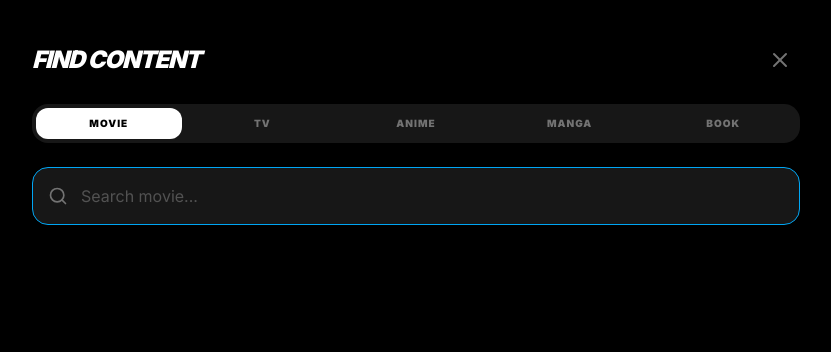
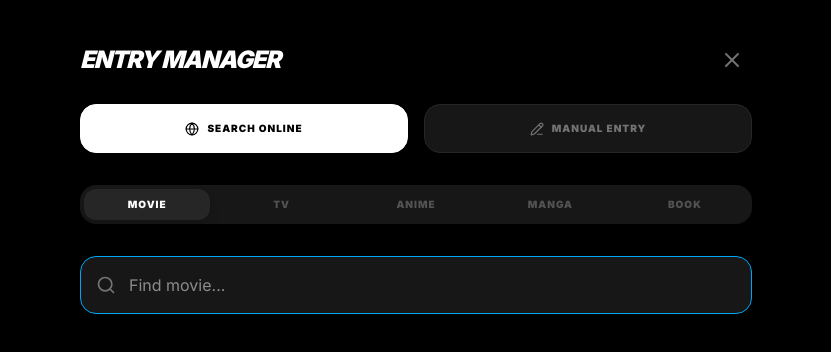
Before and after one commit to SwapnajXD/my-library, a Next.js app: page / in a window 1280 px wide. Both pictures are taken after a click on the button "ADD ENTRY". Shown: the top 352 px of the page, without its empty margins (224-1055 px from the left). Built offline with nearby package versions, Linux system fonts and the light colour scheme.

Commit message:
feat: added manual entry option to AddSearch modal

```diff
--- a/app/page.tsx
+++ b/app/page.tsx
@@ -1,10 +1,10 @@
 "use client";
 
-import { useState, useEffect } from "react";
+import { useState, useEffect, useMemo } from "react";
 import { useMediaStore } from "@/store/mediaStore";
 import { VaultCard, VaultDetailsModal, VaultEditModal } from "@/components/vault";
 import AddSearch from "@/components/search/AddSearch";
-import { Plus, LayoutGrid } from "lucide-react";
+import { Plus, LayoutGrid, X as CloseIcon } from "lucide-react";
 import { Media } from "@/types";
 
 export default function Page() {
@@ -13,8 +13,15 @@ export default function Page() {
   const [selectedItem, setSelectedItem] = useState<Media | null>(null);
   const [editingId, setEditingId] = useState<string | null>(null);
   const [isSearching, setIsSearching] = useState(false);
+  const [activeGenre, setActiveGenre] = useState<string | null>(null);
 
-  // Global ESC key listener for all modals
+  // Filter logic for the local library
+  const filteredMedia = useMemo(() => {
+    if (!activeGenre) return media;
+    return media.filter(item => item.genres?.includes(activeGenre));
+  }, [media, activeGenre]);
+
+  // Global ESC key listener for modal stacking
   useEffect(() => {
     const handleEsc = (e: KeyboardEvent) => {
       if (e.key === "Escape") {
@@ -27,42 +34,61 @@ export default function Page() {
     return () => window.removeEventListener("keydown", handleEsc);
   }, [editingId, selectedItem, isSearching]);
 
-  const handleSearchResultSelect = (newItem: Media) => {
-    addMedia(newItem);
-    setIsSearching(false);
-    setEditingId(newItem.id);
-  };
-
   return (
     <main className="min-h-screen bg-black text-white p-4 md:p-12">
       <div className="max-w-7xl mx-auto space-y-10">
 
-        {/* Header */}
+        {/* Header Section */}
         <header className="flex justify-between items-center border-b border-neutral-900 pb-8">
-          <div className="flex items-center gap-4">
-             <div className="p-3 bg-neutral-900 rounded-2xl text-sky-500">
-                <LayoutGrid size={24} />
+          <div className="flex items-center gap-6">
+             <div className="flex items-center gap-4">
+                <div className="p-3 bg-neutral-900 rounded-2xl text-sky-500">
+                   <LayoutGrid size={24} />
+                </div>
+                <h1 className="text-2xl md:text-3xl font-black tracking-tighter uppercase italic">VAULt</h1>
              </div>
-             <h1 className="text-2xl md:text-3xl font-black tracking-tighter uppercase italic">VAULt</h1>
+
+             {/* Filter Status Badge */}
+             {activeGenre && (
+               <button
+                 onClick={() => setActiveGenre(null)}
+                 className="flex items-center gap-2 px-4 py-2 bg-sky-500/10 border border-sky-500/20 rounded-full text-sky-500 hover:bg-sky-500 hover:text-white transition-all group animate-in fade-in slide-in-from-left-4"
+               >
+                 <span className="text-[10px] font-black uppercase tracking-widest">{activeGenre}</span>
+                 <CloseIcon size={12} strokeWidth={3} />
+               </button>
+             )}
           </div>
 
           <button
             onClick={() => setIsSearching(true)}
-            className="flex items-center gap-2 bg-white text-black h-11 px-6 rounded-2xl font-black text-[10px] uppercase tracking-widest hover:bg-sky-500 transition-all"
+            className="flex items-center gap-2 bg-white text-black h-11 px-6 rounded-2xl font-black text-[10px] uppercase tracking-widest hover:bg-sky-500 hover:text-white transition-all shadow-lg active:scale-95"
           >
             <Plus size={16} strokeWidth={3} /> Add Entry
           </button>
         </header>
 
-        {/* Library Grid */}
+        {/* Media Grid */}
         <section className="grid grid-cols-2 sm:grid-cols-3 lg:grid-cols-4 xl:grid-cols-5 gap-6">
-          {media.map((item) => (
-            <VaultCard key={item.id} item={item} onView={setSelectedItem} onDelete={deleteMedia} />
-          ))}
+          {filteredMedia.length > 0 ? (
+            filteredMedia.map((item) => (
+              <VaultCard
+                key={item.id}
+                item={item}
+                onView={setSelectedItem}
+                onDelete={deleteMedia}
+              />
+            ))
+          ) : (
+            <div className="col-span-full py-20 text-center">
+              <p className="text-neutral-600 font-black uppercase tracking-[0.3em] text-[10px]">
+                {activeGenre ? `No entries found for ${activeGenre}` : "The Vault is Empty"}
+              </p>
+            </div>
+          )}
         </section>
 
-        {/* --- MODALS --- */}
-
+        {/* Overlay Modals */}
         {isSearching && (
           <AddSearch
             isOpen={isSearching}
@@ -70,16 +96,18 @@ export default function Page() {
           />
         )}
 
-        {/* Details Modal remains open even if Editing starts */}
         {selectedItem && (
           <VaultDetailsModal
             item={selectedItem}
             onClose={() => setSelectedItem(null)}
             onEdit={() => setEditingId(selectedItem.id)}
+            onGenreClick={(genre) => {
+              setActiveGenre(genre);
+              setSelectedItem(null);
+            }}
           />
         )}
 
-        {/* Modify Modal sits on top (z-index 300) */}
         {editingId && (
           <VaultEditModal
             itemId={editingId}
--- a/components/search/AddSearch.tsx
+++ b/components/search/AddSearch.tsx
@@ -1,9 +1,9 @@
 "use client";
 
-import { useState, useEffect } from "react";
-import { Media, MediaType } from "@/types";
+import { useState } from "react";
+import { Media, MediaType, MediaStatus } from "@/types";
 import { useMediaStore } from "@/store/mediaStore";
-import { Search, X, Film, Tv, BookOpen, Loader2, Star, Calendar } from "lucide-react";
+import { Search, X, Loader2, Star, Plus, PencilLine, Globe, Image as ImageIcon } from "lucide-react";
 
 interface Props {
   isOpen: boolean;
@@ -13,12 +13,18 @@ interface Props {
 export default function AddSearch({ isOpen, onClose }: Props) {
   const [query, setQuery] = useState("");
   const [activeTab, setActiveTab] = useState<MediaType>("movie");
+  const [isManual, setIsManual] = useState(false);
   const [results, setResults] = useState<any[]>([]);
   const [loading, setLoading] = useState(false);
   const addMedia = useMediaStore((state) => state.addMedia);
 
+  // Manual Form State
+  const [manualTitle, setManualTitle] = useState("");
+  const [manualTotal, setManualTotal] = useState(0);
+  const [manualPoster, setManualPoster] = useState("");
+
   const searchMedia = async () => {
-    if (!query) return;
+    if (!query || isManual) return;
     setLoading(true);
     try {
       let url = "";
@@ -35,11 +41,9 @@ export default function AddSearch({ isOpen, onClose }: Props) {
       const res = await fetch(url);
       const data = await res.json();
 
-      // MAPPING LOGIC FOR MISSING METADATA
       let mappedResults = [];
-
       if (activeTab === "movie" || activeTab === "tv") {
-        mappedResults = data.results.map((item: any) => ({
+        mappedResults = data.results?.map((item: any) => ({
           id: String(item.id),
           title: item.title || item.name,
           type: activeTab,
@@ -50,10 +54,10 @@ export default function AddSearch({ isOpen, onClose }: Props) {
           rating: item.vote_average || 0,
           year: (item.release_date || item.first_air_date || "").split("-")[0],
           synopsis: item.overview,
-          genres: [], // TMDB uses IDs, would require extra fetch for names
-        }));
+          genres: [],
+        })) || [];
       } else if (activeTab === "anime" || activeTab === "manga") {
-        mappedResults = data.data.map((item: any) => ({
+        mappedResults = data.data?.map((item: any) => ({
           id: String(item.mal_id),
           title: item.title,
           type: activeTab,
@@ -66,9 +70,9 @@ export default function AddSearch({ isOpen, onClose }: Props) {
           synopsis: item.synopsis,
           creator: item.authors?.[0]?.name || item.studios?.[0]?.name || "Unknown",
           genres: item.genres?.map((g: any) => g.name) || [],
-        }));
+        })) || [];
       } else if (activeTab === "book") {
-        mappedResults = data.items.map((item: any) => ({
+        mappedResults = data.items?.map((item: any) => ({
           id: item.id,
           title: item.volumeInfo.title,
           type: "book",
@@ -81,9 +85,8 @@ export default function AddSearch({ isOpen, onClose }: Props) {
           synopsis: item.volumeInfo.description,
           creator: item.volumeInfo.authors?.[0] || "Unknown",
           genres: item.volumeInfo.categories || [],
-        }));
+        })) || [];
       }
-
       setResults(mappedResults);
     } catch (error) {
       console.error("Search error:", error);
@@ -92,88 +95,147 @@ export default function AddSearch({ isOpen, onClose }: Props) {
     }
   };
 
-  const handleAdd = (item: Media) => {
-    addMedia(item);
+  const handleManualAdd = () => {
+    if (!manualTitle) return;
+
+    const newItem: Media = {
+      id: crypto.randomUUID(),
+      title: manualTitle,
+      type: activeTab,
+      status: "plan_to_watch",
+      progress: 0,
+      total: Number(manualTotal),
+      poster: manualPoster || "https://images.unsplash.com/photo-1594908900066-3f47337549d8?q=80&w=2070&auto=format&fit=crop",
+      year: new Date().getFullYear(),
+      rating: 0,
+      synopsis: "Manually added entry.",
+      genres: []
+    };
+
+    addMedia(newItem);
     onClose();
   };
 
   return (
     <div className="fixed inset-0 z-[400] bg-black/95 backdrop-blur-2xl p-4 flex flex-col items-center">
-      <div className="w-full max-w-3xl flex flex-col h-full">
+      <div className="w-full max-w-2xl flex flex-col h-full">
         {/* Header */}
         <div className="flex justify-between items-center py-6">
-          <h2 className="text-2xl font-black italic uppercase tracking-tighter text-white">Find Content</h2>
+          <h2 className="text-2xl font-black italic uppercase tracking-tighter text-white">Entry Manager</h2>
           <button onClick={onClose} className="p-2 text-neutral-500 hover:text-white"><X /></button>
         </div>
 
+        {/* Mode Selector */}
+        <div className="flex gap-4 mb-8">
+          <button
+            onClick={() => setIsManual(false)}
+            className={`flex-1 py-4 rounded-2xl flex items-center justify-center gap-2 font-black text-[10px] uppercase tracking-widest transition-all border ${!isManual ? 'bg-white text-black border-white' : 'bg-neutral-900 text-neutral-500 border-neutral-800'}`}
+          >
+            <Globe size={14} /> Search Online
+          </button>
+          <button
+            onClick={() => setIsManual(true)}
+            className={`flex-1 py-4 rounded-2xl flex items-center justify-center gap-2 font-black text-[10px] uppercase tracking-widest transition-all border ${isManual ? 'bg-white text-black border-white' : 'bg-neutral-900 text-neutral-500 border-neutral-800'}`}
+          >
+            <PencilLine size={14} /> Manual Entry
+          </button>
+        </div>
+
         {/* Tabs */}
-        <div className="flex gap-2 p-1 bg-neutral-900 rounded-2xl mb-6">
+        <div className="flex gap-2 p-1 bg-neutral-900 rounded-2xl mb-8">
           {(['movie', 'tv', 'anime', 'manga', 'book'] as MediaType[]).map((tab) => (
             <button
               key={tab}
               onClick={() => setActiveTab(tab)}
-              className={`flex-1 py-2 rounded-xl text-[10px] font-black uppercase tracking-widest transition-all ${
-                activeTab === tab ? "bg-white text-black" : "text-neutral-500 hover:text-neutral-300"
-              }`}
+              className={`flex-1 py-2 rounded-xl text-[10px] font-black uppercase tracking-widest transition-all ${activeTab === tab ? "bg-neutral-800 text-white shadow-lg" : "text-neutral-600 hover:text-neutral-400"}`}
             >
               {tab}
             </button>
           ))}
         </div>
 
-        {/* Search Input */}
+        {!isManual ? (
+          /* Search View */
+          <div className="flex-1 flex flex-col overflow-hidden">
             <div className="relative mb-8">
               <Search className="absolute left-4 top-1/2 -translate-y-1/2 text-neutral-500" size={20} />
               <input
                 autoFocus
                 type="text"
-            placeholder={`Search ${activeTab}...`}
-            className="w-full bg-neutral-900 border border-neutral-800 rounded-2xl py-4 pl-12 pr-4 text-white placeholder:text-neutral-600 focus:outline-none focus:border-sky-500 transition-all"
+                placeholder={`Find ${activeTab}...`}
+                className="w-full bg-neutral-900 border border-neutral-800 rounded-2xl py-4 pl-12 pr-4 text-white focus:outline-none focus:border-sky-500 transition-all"
                 value={query}
                 onChange={(e) => setQuery(e.target.value)}
                 onKeyDown={(e) => e.key === "Enter" && searchMedia()}
               />
             </div>
 
-        {/* Results */}
-        <div className="flex-1 overflow-y-auto custom-scrollbar pr-2 space-y-4">
+            <div className="flex-1 overflow-y-auto space-y-4 pr-2 custom-scrollbar">
               {loading ? (
-            <div className="flex flex-col items-center justify-center py-20 text-neutral-500 gap-4">
-              <Loader2 className="animate-spin" size={32} />
-              <p className="text-[10px] font-black uppercase tracking-widest">Searching the archives...</p>
+                <div className="flex flex-col items-center justify-center py-20 gap-4">
+                  <Loader2 className="animate-spin text-sky-500" size={32} />
                 </div>
               ) : (
                 results.map((item) => (
-              <div
-                key={item.id}
-                className="group flex gap-6 p-4 bg-neutral-900/40 border border-neutral-900 rounded-[32px] hover:border-neutral-700 transition-all cursor-pointer"
-                onClick={() => handleAdd(item)}
-              >
-                <div className="w-24 h-36 rounded-2xl overflow-hidden shrink-0 bg-neutral-800">
-                  <img src={item.poster} alt={item.title} className="w-full h-full object-cover" />
-                </div>
-                <div className="flex-1 py-2">
-                  <div className="flex justify-between items-start mb-2">
-                    <h3 className="font-black text-lg text-white leading-tight uppercase italic group-hover:text-sky-500 transition-colors">
-                      {item.title}
-                    </h3>
-                    <div className="flex items-center gap-1 bg-black/40 px-2 py-1 rounded-lg">
-                      <Star size={10} className="fill-yellow-500 text-yellow-500" />
-                      <span className="text-[10px] font-bold">{item.rating?.toFixed(1)}</span>
-                    </div>
-                  </div>
-                  <p className="text-[10px] font-bold text-neutral-500 uppercase tracking-widest mb-3">
-                    {item.year} • {item.creator || "Unknown Creator"}
-                  </p>
-                  <p className="text-xs text-neutral-400 line-clamp-2 leading-relaxed">
-                    {item.synopsis || "No description available."}
-                  </p>
+                  <div key={item.id} onClick={() => { addMedia(item); onClose(); }} className="flex gap-6 p-4 bg-neutral-900/40 border border-neutral-900 rounded-[32px] hover:border-neutral-700 transition-all cursor-pointer group">
+                    <img src={item.poster} className="w-20 h-28 rounded-xl object-cover shrink-0" alt="" />
+                    <div className="flex-1 py-1">
+                      <h3 className="font-black text-white uppercase italic group-hover:text-sky-500 transition-colors">{item.title}</h3>
+                      <p className="text-[10px] text-neutral-500 uppercase font-bold mt-1">{item.year} • {item.creator || 'Archive'}</p>
+                      <p className="text-xs text-neutral-600 line-clamp-2 mt-2">{item.synopsis}</p>
                     </div>
                   </div>
                 ))
               )}
             </div>
           </div>
+        ) : (
+          /* Manual Form View */
+          <div className="flex-1 space-y-6 animate-in fade-in slide-in-from-bottom-4 duration-300">
+            <div className="space-y-2">
+              <label className="text-[10px] font-black uppercase tracking-widest text-neutral-600 ml-4">Title</label>
+              <input
+                type="text"
+                value={manualTitle}
+                onChange={(e) => setManualTitle(e.target.value)}
+                placeholder="Enter title..."
+                className="w-full bg-neutral-900 border border-neutral-800 rounded-2xl py-4 px-6 text-white focus:outline-none focus:border-sky-500 transition-all"
+              />
+            </div>
+
+            <div className="space-y-2">
+              <label className="text-[10px] font-black uppercase tracking-widest text-neutral-600 ml-4">Total Count (Eps/Chaps)</label>
+              <input
+                type="number"
+                value={manualTotal}
+                onChange={(e) => setManualTotal(Number(e.target.value))}
+                className="w-full bg-neutral-900 border border-neutral-800 rounded-2xl py-4 px-6 text-white focus:outline-none focus:border-sky-500 transition-all"
+              />
+            </div>
+
+            <div className="space-y-2">
+              <label className="text-[10px] font-black uppercase tracking-widest text-neutral-600 ml-4">Poster URL (Optional)</label>
+              <div className="relative">
+                <ImageIcon className="absolute left-4 top-1/2 -translate-y-1/2 text-neutral-500" size={18} />
+                <input
+                  type="text"
+                  value={manualPoster}
+                  onChange={(e) => setManualPoster(e.target.value)}
+                  placeholder="https://..."
+                  className="w-full bg-neutral-900 border border-neutral-800 rounded-2xl py-4 pl-12 pr-6 text-white focus:outline-none focus:border-sky-500 transition-all"
+                />
+              </div>
+            </div>
+
+            <button
+              onClick={handleManualAdd}
+              className="w-full py-6 bg-sky-500 text-white rounded-3xl font-black uppercase text-[10px] tracking-[0.4em] hover:bg-white hover:text-black transition-all shadow-xl mt-4"
+            >
+              Add to VAULt
+            </button>
+          </div>
+        )}
+      </div>
     </div>
   );
 }
```
Lines whose indentation alone changed are shown as unchanged.
